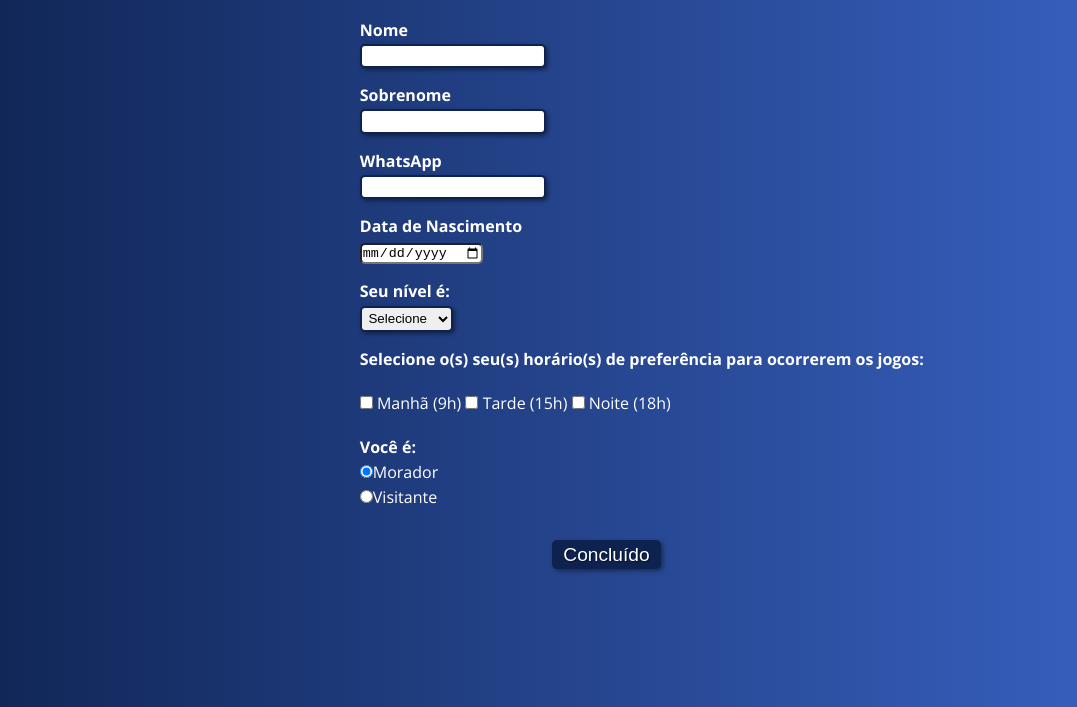
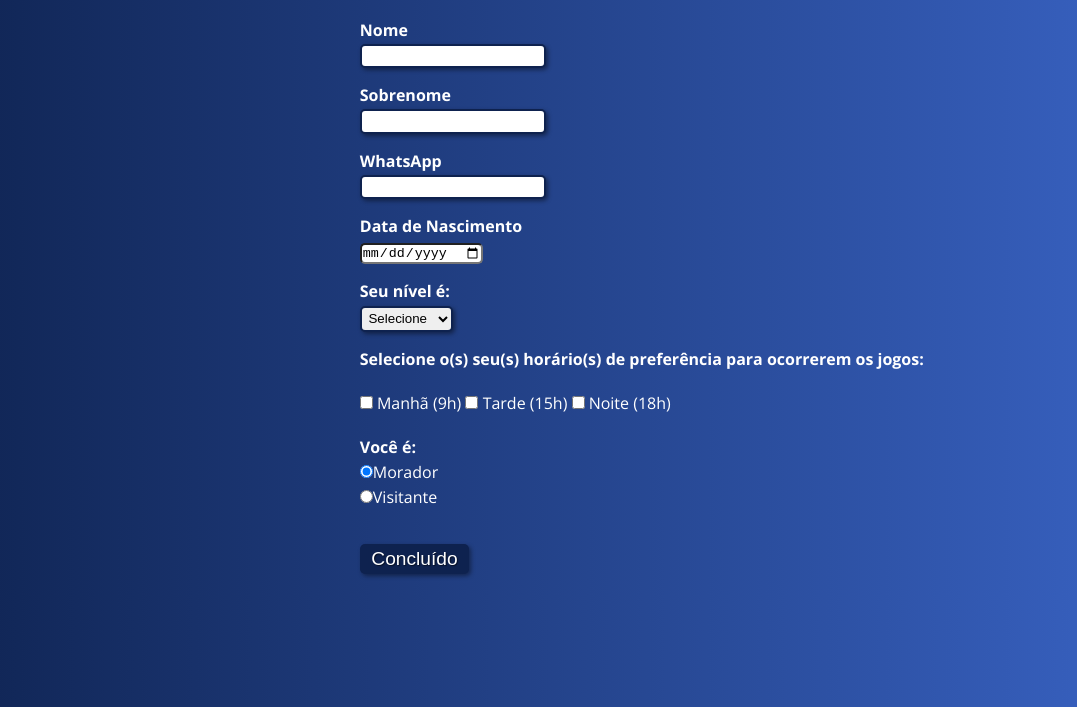
Before and after one commit to cadu-code/championship-interface, a plain HTML site: page formsv.html in a window 1280 px wide. Shown: the part 93-800 px from the top of the page, without its empty margins (101-1178 px from the left). Drawn offline with nearby package versions, Linux system fonts and the light colour scheme.

Commit message:
espacamento2

```diff
--- a/styles/forms.css
+++ b/styles/forms.css
@@ -97,7 +97,7 @@ button {
     font-size: 1.2em;
     background-color: var(--cor4);
     border: 0px;
-    margin: 0.8em 1em 1em 10em;
+    margin: 20px 0px;
     color: white;
     padding: 0.2em 0.6em;
     box-shadow: 2px 2px 4px rgba(0, 0, 0, 0.404);
```
Also changed, not shown: index.html (+1 -1 lines).
